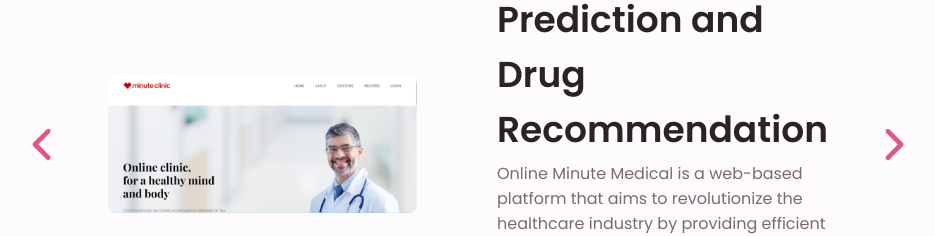
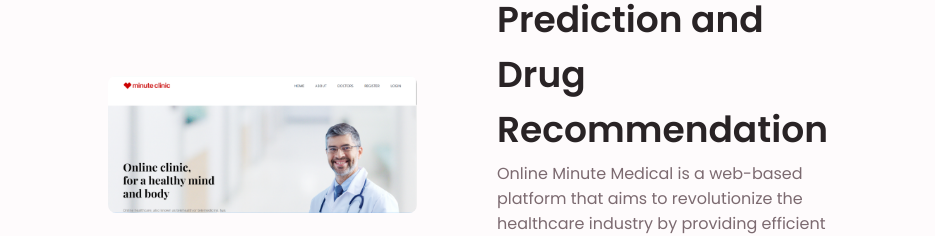
Before and after one commit to Rikii30/portfolio5, a plain HTML site: page index.html in a window 1280 px wide. Shown: the part 2220-2456 px from the top of the page, without its empty margins (172-1107 px from the left). Drawn offline with nearby package versions, Linux system fonts and the light colour scheme.

Commit message:
Update index.html

```diff
--- a/index.html
+++ b/index.html
@@ -785,12 +785,12 @@ themeButton.addEventListener("click", () => {
         </div>
 
         <!-- Add arrows -->
-        <div class="swiper-button-next">
+<!--         <div class="swiper-button-next">
           <i class="uil uil-angle-right-b swiper-portfolio-icon"></i>
         </div>
         <div class="swiper-button-prev">
           <i class="uil uil-angle-left-b swiper-portfolio-icon"></i>
-        </div>
+        </div> -->
 
         <!-- Add Pagination -->
         <div class="swiper-pagination"></div>
```
